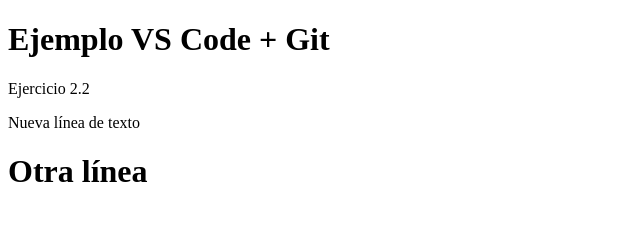
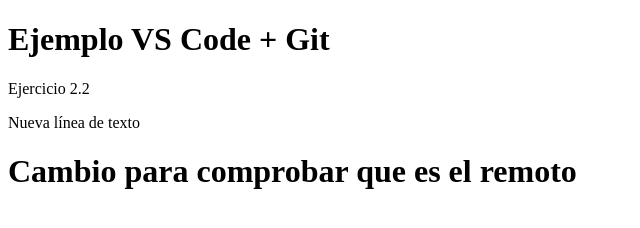
Before and after one commit to javilens/GitRepositorio, a plain HTML site: page index.html in a window 1280 px wide. Shown: the whole page, without its empty margins (0-640 px from the left). Drawn offline with Linux system fonts and the light colour scheme.

Commit message:
Update index.html

```diff
--- a/index.html
+++ b/index.html
@@ -9,6 +9,6 @@
     <h1>Ejemplo VS Code + Git</h1>
     <p>Ejercicio 2.2</p>
     <p1>Nueva línea de texto</p1>
-    <h1>Otra línea</h1>
+    <h1>Cambio para comprobar que es el remoto</h1>
 </body>
 </html>
```
